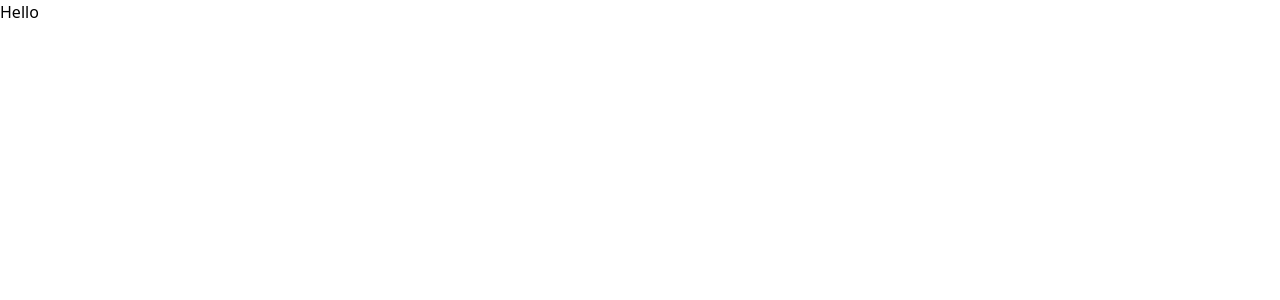
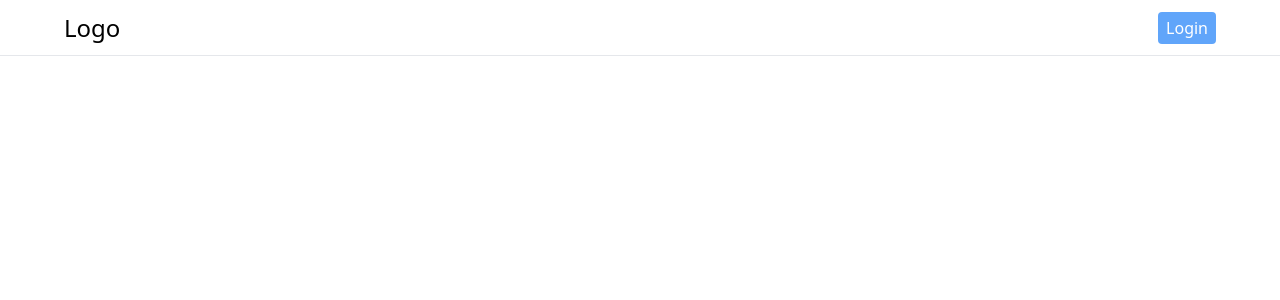
Before and after one commit to Alejandro1709/Besocial, a Next.js app: page / in a window 1280 px wide. Shown: the top 300 px of the page. Built offline with nearby package versions, Linux system fonts and the light colour scheme.

Commit message:
Add: Basic Navbar component

```diff
--- /dev/null
+++ b/src/components/Navbar.tsx
@@ -0,0 +1,25 @@
+import Link from 'next/link';
+
+function Navbar() {
+  return (
+    <nav
+      className='sticky top-0 flex justify-between items-center h-14 border-b bg-white transition-all'
+      role='navigation'
+    >
+      <div className='flex flex-row justify-between items-center w-full md:mx-16 mx-4'>
+        <div className='flex flex-row justify-start'>
+          <Link href='/'>
+            <h2 className='text-2xl font-medium select-none'>Logo</h2>
+          </Link>
+        </div>
+        <div className='flex flex-row'>
+          <button className='bg-blue-400 p-1 px-2 text-white hover:bg-blue-500 rounded'>
+            Login
+          </button>
+        </div>
+      </div>
+    </nav>
+  );
+}
+
+export default Navbar;
--- a/src/pages/index.tsx
+++ b/src/pages/index.tsx
@@ -1,4 +1,5 @@
 import Head from 'next/head';
+import Navbar from '@/components/Navbar';
 
 export default function Home() {
   return (
@@ -9,8 +10,8 @@ export default function Home() {
         <meta name='viewport' content='width=device-width, initial-scale=1' />
         <link rel='icon' href='/favicon.ico' />
       </Head>
-      <main className=''>
-        <h1>Hello</h1>
+      <main className='min-h-screen'>
+        <Navbar />
       </main>
     </>
   );
```
